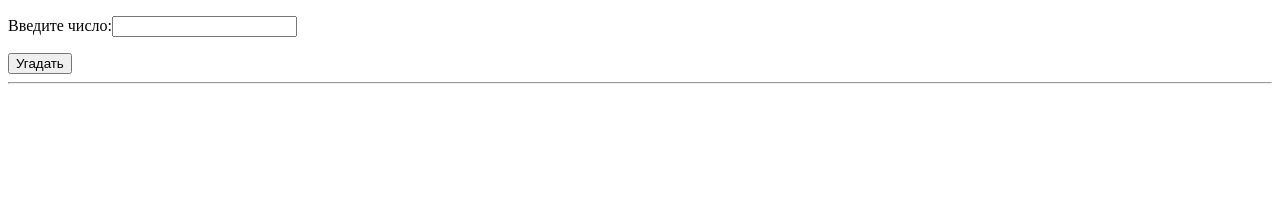
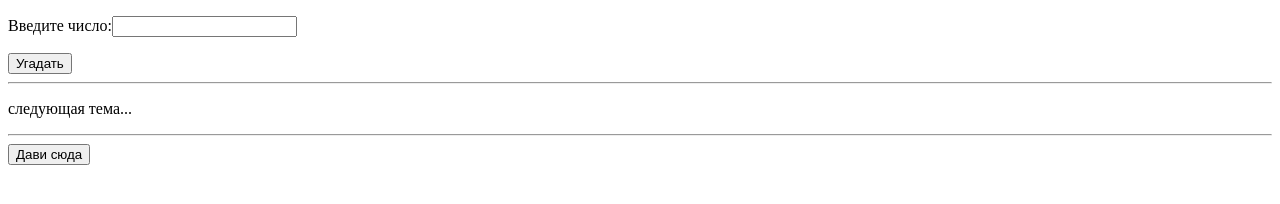
Before and after one commit to NWpiter/jsLearning, a plain HTML site: page ygadalka.html in a window 1280 px wide. Drawn offline with Linux system fonts and the light colour scheme.

Commit message:
about 'for'

```diff
--- a/y1.js
+++ b/y1.js
@@ -21,3 +21,11 @@ function f1() {
     out.innerHTML = "Число должно быть больше!";
   }
 }
+
+function f2() {
+  let p;
+  p = document.getElementById("bam");
+  for (let i=1; i<=100; i++) {
+    p.innerHTML += i + ' ';
+  }
+}
--- a/ygadalka.html
+++ b/ygadalka.html
@@ -12,5 +12,9 @@
   <hr>
   <p id="out"></p>
   <p id="temp-out"></p>
+  <p>следующая тема...</p>
+  <hr>
+  <button onclick="f2()">Дави сюда</button>
+  <p id="bam"></p>
 </body>
 </html>
```
